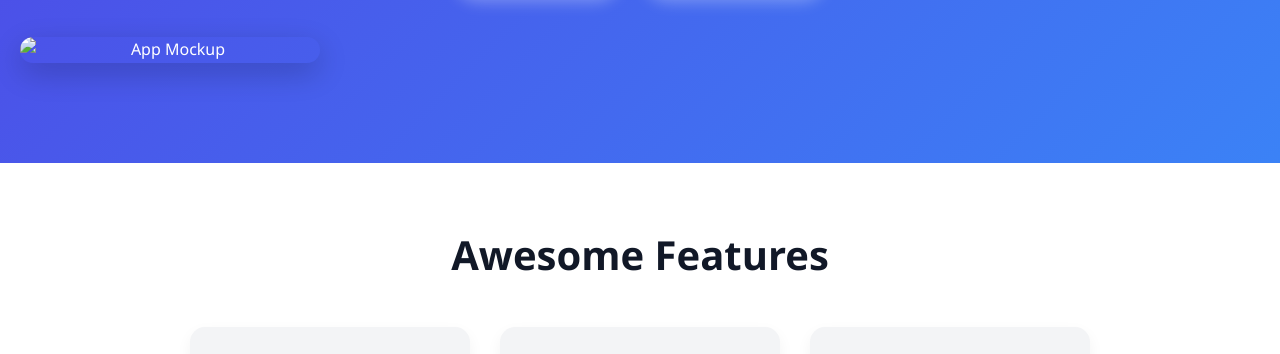
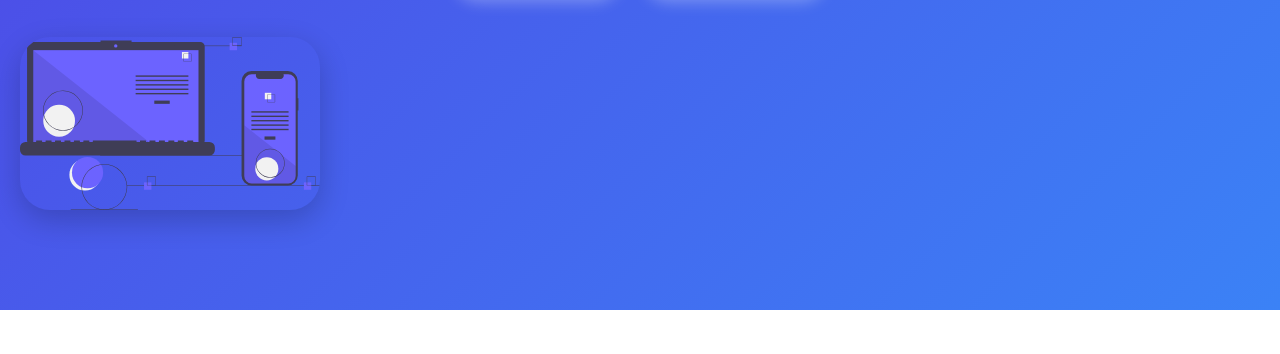
Before and after one commit to mtalha102503/app-landing-page, a plain HTML site: page index.html in a window 1280 px wide. Shown: the part 401-755 px from the top of the page. Drawn offline with Linux system fonts and the light colour scheme.

Commit message:
Update index.html

```diff
--- a/index.html
+++ b/index.html
@@ -36,7 +36,7 @@
       Google Play
     </a>
   </div>
-  <img src="assets/undraw_progressive-app_9517.svg" alt="App Mockup" class="app-mockup" />
+  <img src="undraw_progressive-app_9517.svg" alt="App Mockup" class="app-mockup" />
 </section>
 
 <section id="features">
```
